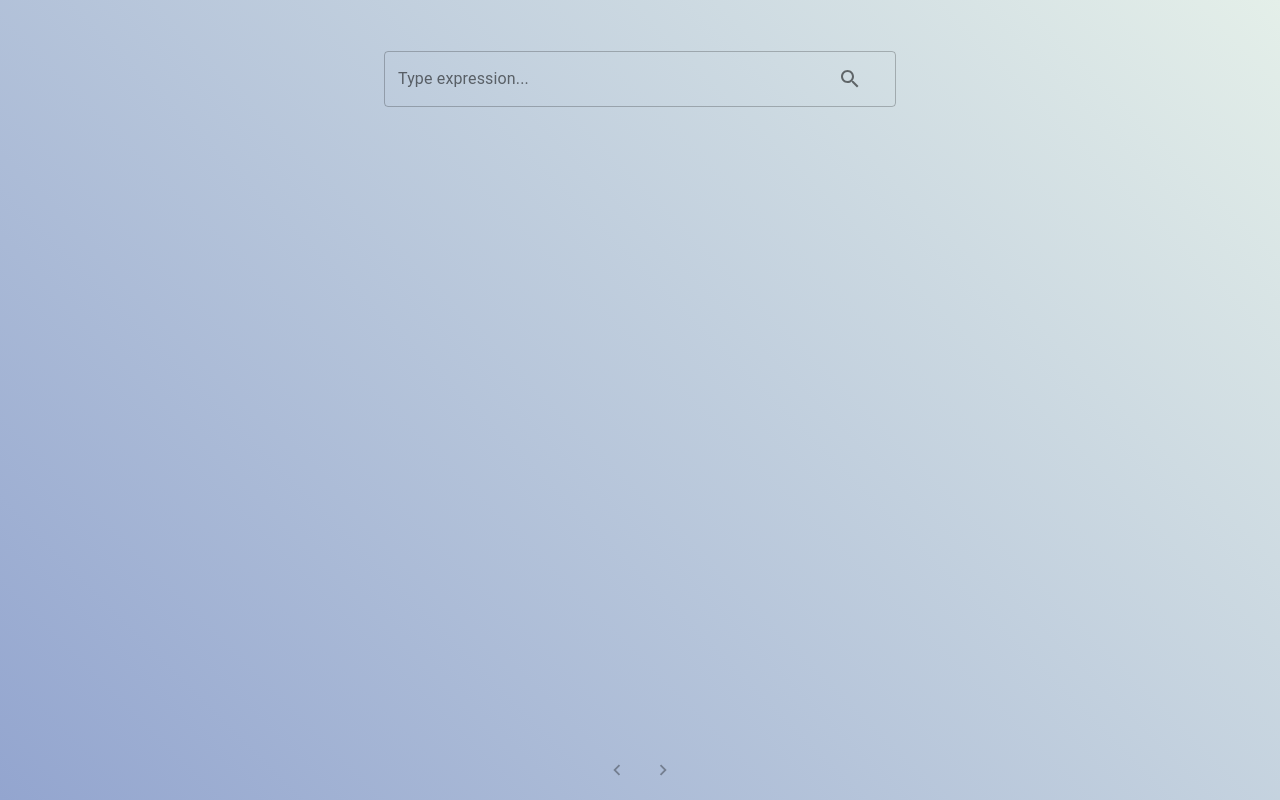
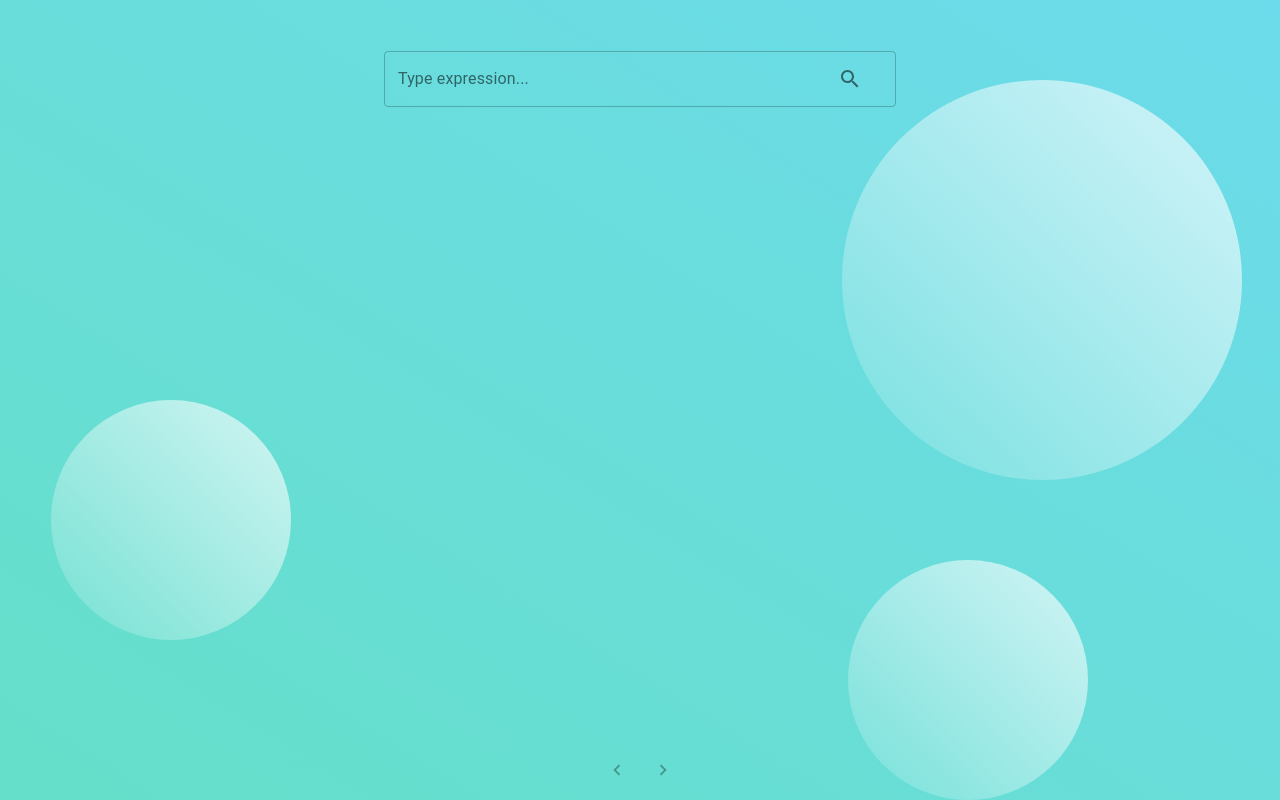
Before and after one commit to lukasrynt/Extended-boolean-model, a React (Create React App) app in the folder client/: page / in a window 1280 px wide. Built offline with nearby package versions, Linux system fonts and the light colour scheme.

Commit message:
Add glass design

```diff
--- a/client/src/App.css
+++ b/client/src/App.css
@@ -5,14 +5,14 @@
 
 .window{
   min-height: 100vh;
-  background-image: linear-gradient(45deg, #93a5cf 0%, #e4efe9 100%);
+  background-image: linear-gradient(to right top, #65dfc9 0%, #6cdbeb 100%);
 }
 
 .App {
   text-align: center;
   padding-left: calc(100vw - 100%);
   min-height: 100vh;
-  background-image: linear-gradient(45deg, #93a5cf 0%, #e4efe9 100%);
+  background-image: linear-gradient(to right top, #65dfc9 0%, #6cdbeb 100%);
 }
 
 .search-form{
@@ -43,27 +43,67 @@
 .file{
   margin: 1rem 0rem;
   padding: 2rem;
-  border-radius: 3rem;
+  border-radius: 10px;
   background: linear-gradient(
-    to left top,
-    rgba(255, 255, 255, 0.1),
-    rgba(255, 255, 255, 0.7)
+    to right bottom,
+    rgba(255, 255, 255, 0.7),
+    rgba(255, 255, 255, 0.3)
   );
   box-shadow: 6px 6px 20px rgba(122, 122, 122, 0.3);
+  z-index: 2;
+  backdrop-filter: blur(1rem);
+}
+
+.file p{
+  text-align: justify;
+  color: black;
+}
+
+.circle1, .circle2, .circle3{
+  position: absolute;
+  background: linear-gradient(
+          to left bottom,
+          rgba(255, 255, 255, 0.7),
+          rgba(255, 255, 255, 0.1)
+  );
+
+  border-radius: 50%;
+}
+
+.circle1{
+  width: 25rem;
+  height: 25rem;
+  top: 10%;
+  right: 3%;
+}
+
+.circle2{
+  width: 15rem;
+  height: 15rem;
+  left: 4%;
+  bottom: 20%;
+}
+
+.circle3{
+  width: 15rem;
+  height: 15rem;
+  right: 15%;
+  bottom: 0;
 }
 
 .link{
   padding-top: 1rem;
   text-decoration: none;
   list-style: none;
+  color: #52a9b1;
+}
+
+.link:hover{
+  color: #305b60;
 }
 
 .paging{
-  /*display: flex;
-  justify-content: center;
-  align-items: center;
-  padding: 1rem;*/
-
+  z-index: 3;
   padding-left: calc(100vw - 100%);
   position: fixed;
   left: 50%;
--- a/client/src/App.js
+++ b/client/src/App.js
@@ -1,4 +1,4 @@
-import React from 'react';
+import React, {Fragment} from 'react';
 import './App.css';
 import { BrowserRouter as Router, Route, Switch } from 'react-router-dom';
 import Home from './components/Home';
@@ -14,6 +14,9 @@ function App() {
                   <Route className="link" path="/about" exact component={Content} />
               </Switch>
           </div>
+          <div className="circle1"/>
+          <div className="circle2"/>
+          <div className="circle3"/>
   </Router>
   );
 };
--- a/client/src/components/File.js
+++ b/client/src/components/File.js
@@ -5,7 +5,7 @@ import { Link } from 'react-router-dom';
 const File = ( {text, data} ) => {
     return (
         <div className="file">
-            <h3>{text.split(' ').slice(0, 90).join(' ')} ...</h3>
+            <p>{text.split(' ').slice(0, 90).join(' ')} ...</p>
             <Link className="link" to={{pathname: '/about', text:{text}, data:{data}}} >
                 <li className="link">Read more...</li>
             </Link>
--- a/client/src/components/FileList.js
+++ b/client/src/components/FileList.js
@@ -1,6 +1,7 @@
-import React from 'react';
+import React, {Fragment} from 'react';
 import File from './File'
 import '../App.css';
+import {BrowserRouter as Router} from "react-router-dom";
 
 const FileList = ( {pageNumber, data} ) => {
     return (
```
Lines whose indentation alone changed are shown as unchanged.
